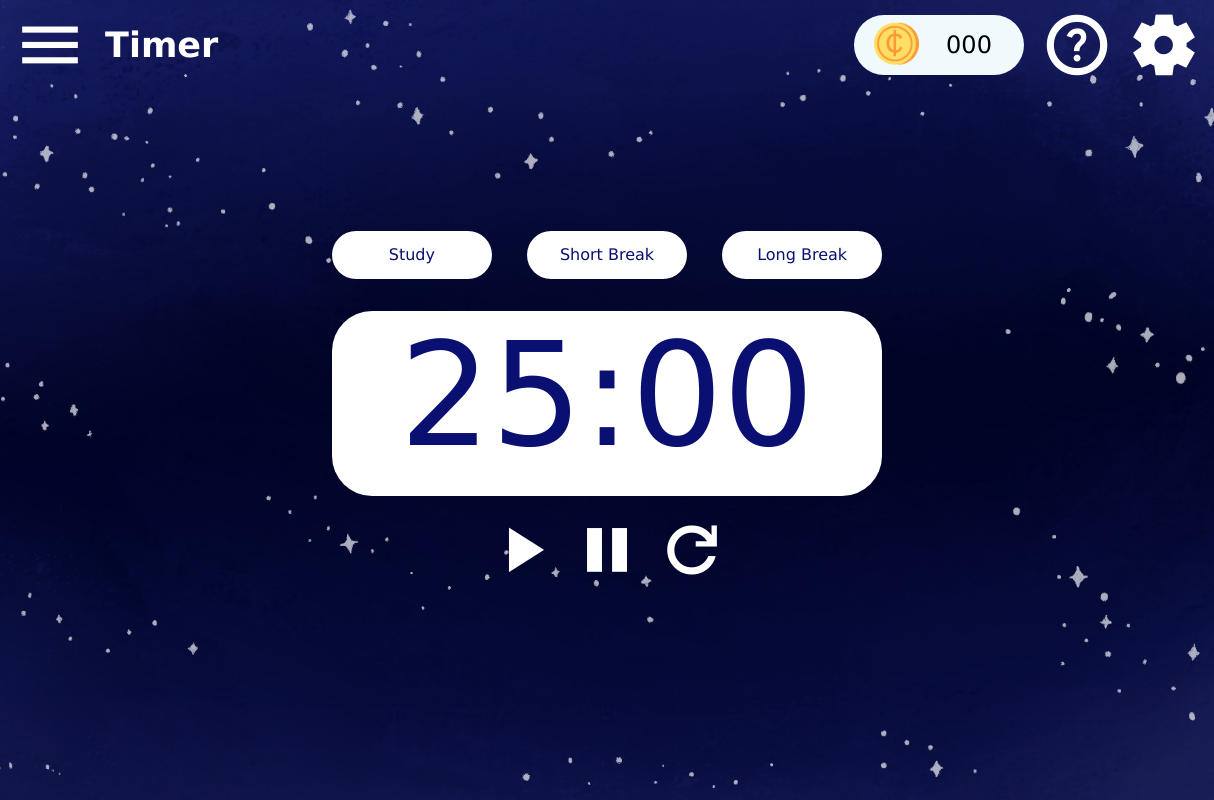
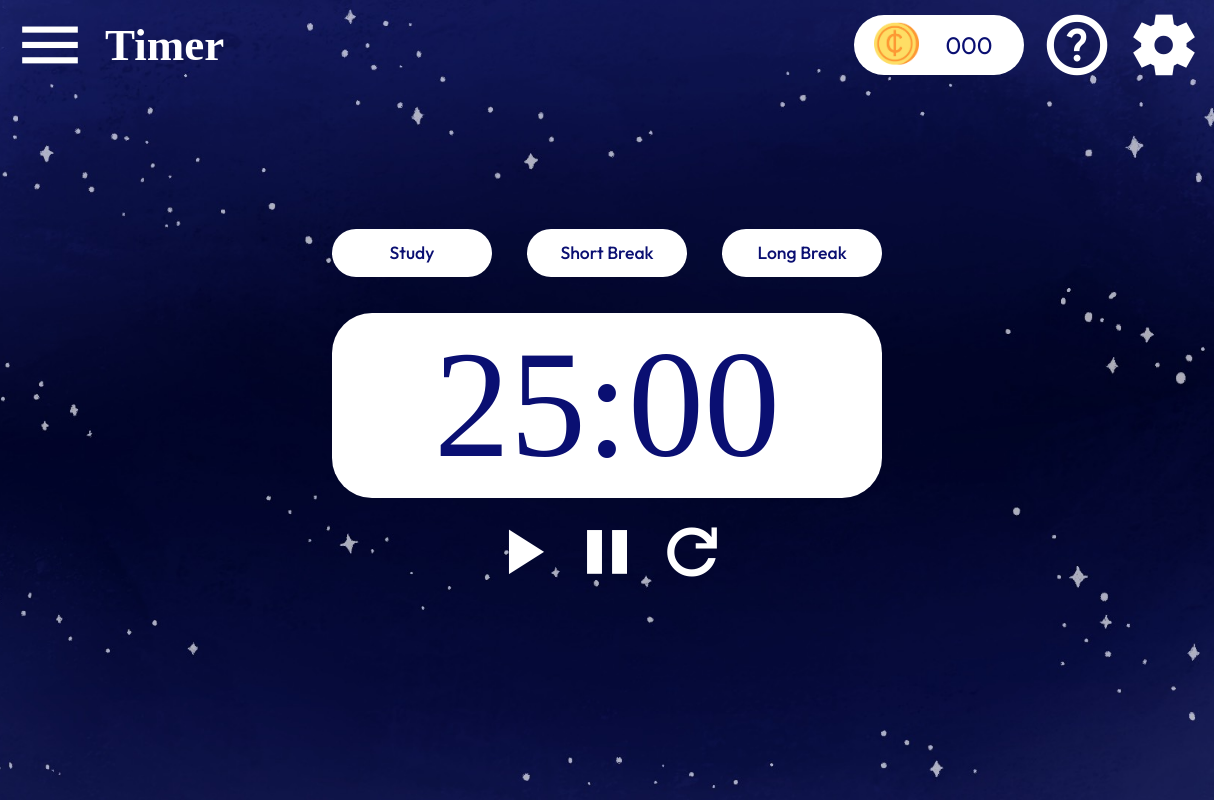
Before and after one commit to SuzanneA-lab/Study-Timer-Project, an Electron app: page index.html in a window 1214 px wide. Drawn offline with nearby package versions, Linux system fonts and the light colour scheme; a web font is replaced by a local one.

Commit message:
Feature/Design: continued development on challenge feature and added new fonts to the timer page

```diff
--- a/index.html
+++ b/index.html
@@ -10,6 +10,10 @@
     <meta charset="UTF-8">
     <meta name="viewport" content="width=device-width, initial-scale=1.0">
     <body onload = "Load()">
+
+    <link rel="preconnect" href="https://fonts.googleapis.com">
+    <link rel="preconnect" href="https://fonts.gstatic.com" crossorigin>
+    <link href="https://fonts.googleapis.com/css2?family=DM+Serif+Display:ital@0;1&family=Outfit:wght@100..900&family=Playfair+Display:ital@0;1&family=UoqMunThenKhung&display=swap" rel="stylesheet">
 </head>
 
 <body>
--- a/index.js
+++ b/index.js
@@ -4,6 +4,7 @@ const icons = document.getElementsByClassName("material-symbols-outlined");
 const sidebar = document.querySelector('.menu');
 const popuphelp = document.getElementById("popupbghelp");
 const popupsettings = document.getElementById("popupbgsettings");
+const coincount = document.getElementById("CoinCounter");
 
 //All variables required for Timer functions
 
@@ -47,6 +48,8 @@ function Load(){
     }
 
     document.getElementById("Headertext").style.color = theme;
+    coincount.style.background = theme;
+    coincount.style.color = accent;
 
     if (page == "main"){
         for (i=0, len = icons.length; i < len; i++){
--- a/style.css
+++ b/style.css
@@ -87,8 +87,10 @@ a{
     color: rgb(0, 0, 0);
     line-height: 48px;
     width: 160px;
-    font-size: 1em;
-    font-family: Verdana, Geneva, Tahoma, sans-serif;
+    font-size: 1.1em;
+    font-family: "Outfit", sans-serif;
+    font-optical-sizing: auto;
+    font-weight: 500;
     border-radius: 40px;
     border-width: 0px;
     text-align: center;
@@ -123,13 +125,14 @@ a{
 
 #clock {
     background: rgba(255, 255, 255);
+    font-family: "UoqMunThenKhung", serif;
     border-radius: 40px;
     width: 550px;
     height: 185px;
-    font-size: 9rem;
+    font-size: 9.5rem;
     color: black;
     display: flex;
-    align-items: baseline;
+    align-items: center;
     justify-content: center;
 }
 
@@ -178,7 +181,7 @@ a{
     display: flex;
     flex-direction: row;
     justify-content: center;
-    align-items: center;
+    align-items:center;
     padding:10px;
 }
 
@@ -212,7 +215,8 @@ a{
     flex-direction: column;
     align-items: center;
     padding-left: 15px;
-    font-size: 35px;
+    font-size: 45px;
+    font-family: "UoqMunThenKhung", serif;
 }
 
 #menuicon3{
@@ -618,6 +622,7 @@ a{
     border-radius: 40px;
     position: fixed;
     right: 190px;
+    font-family: "Outfit", sans-serif;
 }
 
 #numcoins{
```
Also changed, not shown: checklist.js (+18 -9 lines).
